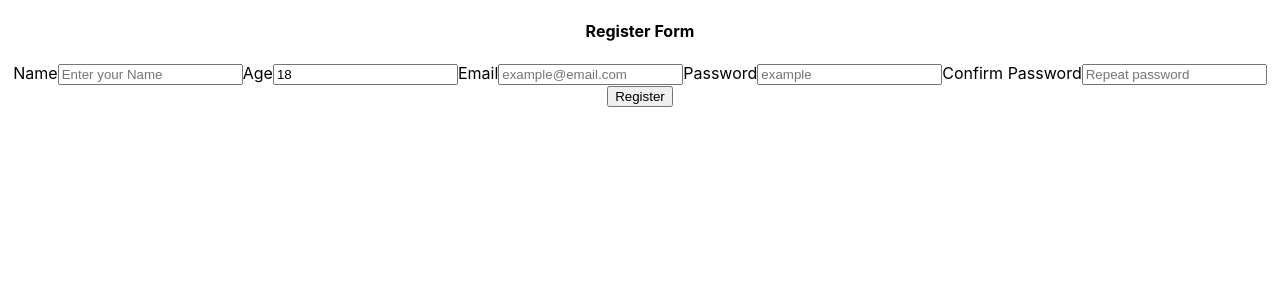
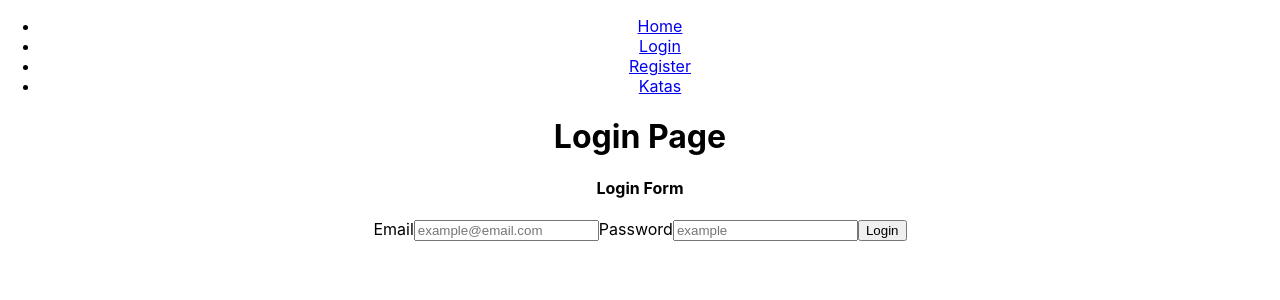
Before and after one commit to Dekkvar/OpenBootcamp-MERN-FrontEnd, a React (Create React App) app: page /login in a window 1280 px wide. Shown: the top 300 px of the page. Built offline with nearby package versions, Linux system fonts and the light colour scheme.

Commit message:
Register form done, Editor pending, Navigation and redirection done

```diff
--- a/package.json
+++ b/package.json
@@ -13,6 +13,7 @@
     "axios": "^0.27.2",
     "formik": "^2.2.9",
     "node-sass": "^7.0.1",
+    "prism-react-renderer": "^1.3.5",
     "react": "^18.2.0",
     "react-dom": "^18.2.0",
     "react-router-dom": "^6.3.0",
--- a/src/App.tsx
+++ b/src/App.tsx
@@ -1,13 +1,50 @@
 import React from 'react';
 import './App.css';
-import LoginForm from './components/forms/LoginForm';
-import RegisterForm from './components/forms/RegisterForm';
+
+// React Router DOM Imports
+import { BrowserRouter as Router, Routes, Route, Navigate, Link } from 'react-router-dom';
+
+import { HomePage } from './pages/HomePage';
+import { LoginPage } from './pages/LoginPage';
+import { RegisterPage } from './pages/RegisterPage';
+import { KatasPage } from './pages/KatasPage';
+import { KatasDetailPage } from './pages/KatasDetailPage';
+
+// import LoginForm from './components/forms/LoginForm';
+// import RegisterForm from './components/forms/RegisterForm';
 
 function App() {
   return (
     <div className="App">
       {/* Render Login Form */}
-      <RegisterForm />
+      <Router>
+        <nav>
+          <ul>
+            <li>
+              <Link to='/'>Home</Link>
+            </li>
+            <li>
+              <Link to='/login'>Login</Link>
+            </li>
+            <li>
+              <Link to='/register'>Register</Link>
+            </li>
+            <li>
+              <Link to='/katas'>Katas</Link>
+            </li>
+          </ul>
+        </nav>
+        {/* TODO Export to Routes Folder */}
+        <Routes>
+          <Route path='/' element={<HomePage />}></Route>
+          <Route path='/login' element={<LoginPage />}></Route>
+          <Route path='/register' element={<RegisterPage />}></Route>
+          <Route path='/katas' element={<KatasPage />}></Route>
+          <Route path='/katas/:id' element={<KatasDetailPage />}></Route>
+          {/* Redirect when Page Not Found */}
+          <Route path='*' element={<Navigate to='/' replace/>}></Route>
+        </Routes>
+      </Router>
     </div>
   );
 }
--- a/src/components/forms/LoginForm.tsx
+++ b/src/components/forms/LoginForm.tsx
@@ -1,4 +1,5 @@
 import React from 'react';
+import { useNavigate } from 'react-router-dom';
 
 import { Formik, Form, Field, ErrorMessage } from 'formik';
 import * as Yup from 'yup';
@@ -23,6 +24,8 @@ const LoginForm = () => {
     password: ''
   }
 
+  let navigate = useNavigate();
+
   return (
     <div>
       <h4>Login Form</h4>
@@ -31,10 +34,11 @@ const LoginForm = () => {
         initialValues={initialCredentials}
         validationSchema={loginSchema}
         onSubmit={ async(values) => {
-          login(values.email, values.password).then((response: AxiosResponse) => {
+          login(values.email, values.password).then(async (response: AxiosResponse) => {
             if (response.status === 200) {
               if (response.data.token) {
-                sessionStorage.setItem('sessionToken', response.data.token)
+                await sessionStorage.setItem('sessionJWTToken', response.data.token);
+                navigate('/')
               } else {
                 throw new Error('Error generating Login Token')
               }
--- a/src/components/forms/RegisterForm.tsx
+++ b/src/components/forms/RegisterForm.tsx
@@ -2,27 +2,25 @@ import React from 'react';
 
 import { Formik, Form, Field, ErrorMessage } from 'formik';
 import * as Yup from 'yup';
+import { AxiosResponse } from 'axios';
 
 import { register } from '../../services/authService';
-import { AxiosResponse } from 'axios';
 
 // Define Schema of validation with Yup
 const registerSchema = Yup.object().shape(
   {
     name: Yup.string().required('Name is required'),
     email: Yup.string().email('Invalid Email Format').required('Email is required'),
-    password: Yup.string().required('Password is required'),
-    age: Yup.number().positive('Age has to be a positive number').integer('Age cant be a float number').required('Age is required')
+    password: Yup.string().min(8, 'Password too short').required('Password is required'),
+    confirm: Yup.string().when('password', {
+      is: (value: string) => (value && value.length > 0 ? true : false),
+      then: Yup.string().oneOf(
+        [Yup.ref('password')], 'Passwords must match'
+      )
+    }).required('You must confirm your password'),
+    age: Yup.number().min(10, 'Age must be over 10 years old').required('Age is required')
   }
 );
-
-function validatePassword(values: any) {
-  let error;
-  if (values.password !== values.repeatPassword) {
-    error = 'Invalid password'
-  }
-  return error
-}
 
 // Register Component
 const RegisterForm = () => {
@@ -32,7 +30,7 @@ const RegisterForm = () => {
     name: '',
     email: '',
     password: '',
-    repeatPassword: '',
+    confirm: '',
     age: 18
   }
 
@@ -46,15 +44,13 @@ const RegisterForm = () => {
         onSubmit={ async(values) => {
           register(values.name, values.email, values.password, values.age).then((response: AxiosResponse) => {
             if (response.status === 200) {
-              if (response.data.token) {
-                sessionStorage.setItem('sessionToken', response.data.token)
-              } else {
-                throw new Error('Error generating Login Token')
-              }
+              console.log('User register correctly');
+              console.log(response.data);
+              alert('User registered correctly');
             } else {
-              throw new Error('Invalid credentials')
+              throw new Error('Error in registry');
             }
-          }).catch((error)=> console.error(`[LOGIN ERROR]: Something went wrong: ${error}`))
+          }).catch((error)=> console.error(`[REGISTER ERROR]: Something went wrong: ${error}`))
         }}
       >
         {
@@ -62,7 +58,7 @@ const RegisterForm = () => {
             <Form>
               {/* Name */}
               <label htmlFor='name'>Name</label>
-              <Field id='name' type='name' name='name' placeholder='Enter your Name' />
+              <Field id='name' type='text' name='name' placeholder='Enter your Name' />
 
               {/* Name Errors */}
               {
@@ -73,7 +69,7 @@ const RegisterForm = () => {
 
               {/* Age */}
               <label htmlFor='age'>Age</label>
-              <Field id='age' type='age' name='age' placeholder='Enter your age' />
+              <Field id='age' type='number' name='age' />
 
               {/* Age Errors */}
               {
@@ -95,7 +91,7 @@ const RegisterForm = () => {
 
               {/* Password */}
               <label htmlFor='password'>Password</label>
-              <Field id='password' type='password' name='password' placeholder='example' />
+              <Field id='password' type='password' name='password' placeholder='Password' />
 
               {/* Password Errors */}
               {
@@ -105,13 +101,13 @@ const RegisterForm = () => {
               }
 
               {/* Confirm Password */}
-              <label htmlFor='repeatPassword'>Confirm Password</label>
-              <Field id='repeatPassword' type='password' name='repeatPassword' placeholder='Repeat password' />
+              <label htmlFor='confirm'>Confirm Password</label>
+              <Field id='confirm' type='password' name='confirm' placeholder='Confirm your password' />
 
               {/* Confirm Password Errors */}
               {
-                errors.repeatPassword && touched.repeatPassword && (
-                  <ErrorMessage name='repeatPassword' component='div'></ErrorMessage>
+                errors.confirm && touched.confirm && (
+                  <ErrorMessage name='confirm' component='div'></ErrorMessage>
                 )
               }
 
@@ -121,7 +117,7 @@ const RegisterForm = () => {
               {/* Message if the form is submitting */}
               {
                 isSubmitting ?
-                  (<p>Checking credentials...</p>)
+                  (<p>Sending data to registry...</p>)
                   : null
               }
             </Form>
--- /dev/null
+++ b/src/hooks/useSessionStorage.ts
@@ -0,0 +1,9 @@
+export const useSessionStorage = (key: string): any | boolean => {
+  const storedValue = sessionStorage.getItem(key);
+
+  if (!storedValue) {
+    return false;
+  } else {
+    return storedValue
+  }
+}
--- /dev/null
+++ b/src/pages/HomePage.tsx
@@ -0,0 +1,11 @@
+import React from "react";
+
+export const HomePage = () => {
+  return (
+    <div>
+      <h1>
+        Home Page
+      </h1>
+    </div>
+  )
+}
--- /dev/null
+++ b/src/pages/KatasDetailPage.tsx
@@ -0,0 +1,30 @@
+import React, { useEffect } from "react";
+
+// React Router DOM Imports
+import { useNavigate, useParams } from 'react-router-dom';
+
+import { useSessionStorage } from "../hooks/useSessionStorage";
+
+export const KatasDetailPage = () => {
+
+  // Find id from params
+  let { id } = useParams();
+
+  let loggedIn = useSessionStorage('sessionJWTToken');
+
+  let navigate = useNavigate();
+
+  useEffect(() => {
+    if (!loggedIn) {
+      return navigate('/login');
+    }
+  }, [loggedIn, navigate])
+
+  return (
+    <div>
+      <h1>
+        Katas Detail Page: { id }
+      </h1>
+    </div>
+  )
+}
--- /dev/null
+++ b/src/pages/KatasPage.tsx
@@ -0,0 +1,38 @@
+import React, { useEffect } from "react";
+import { useNavigate } from "react-router-dom";
+
+import { useSessionStorage } from "../hooks/useSessionStorage";
+
+export const KatasPage = () => {
+
+  let loggedIn = useSessionStorage('sessionJWTToken');
+
+  let navigate = useNavigate();
+
+  useEffect(() => {
+    if (!loggedIn) {
+      return navigate('/login');
+    }
+  }, [loggedIn, navigate])
+
+  /**
+   * Method to navigate to Kata details
+   * @param id of Kata to navigate to
+   */
+  const navigateToKataDetail = (id: number) => {
+    navigate(`/katas/${id}`);
+  }
+
+  return (
+    <div>
+      <h1>
+        Katas Page
+      </h1>
+      {/* TODO: Real Katas */}
+      <ul>
+        {/* TODO: Export to isolated Component */}
+        <li onClick={ () => navigateToKataDetail(1) }>First Kata</li>
+      </ul>
+    </div>
+  )
+}
--- /dev/null
+++ b/src/pages/LoginPage.tsx
@@ -0,0 +1,13 @@
+import React from "react";
+import LoginForm from "../components/forms/LoginForm";
+
+export const LoginPage = () => {
+  return (
+    <div>
+      <h1>
+        Login Page
+      </h1>
+      <LoginForm />
+    </div>
+  )
+}
--- /dev/null
+++ b/src/pages/RegisterPage.tsx
@@ -0,0 +1,13 @@
+import React from "react";
+import RegisterForm from "../components/forms/RegisterForm";
+
+export const RegisterPage = () => {
+  return (
+    <div>
+      <h1>
+        Register Page
+      </h1>
+      <RegisterForm />
+    </div>
+  )
+}
```
Also changed, not shown: src/components/editor/Editor.tsx (added, +26 -0 lines), 1 other file (tests, documents, lock files or other folders).
